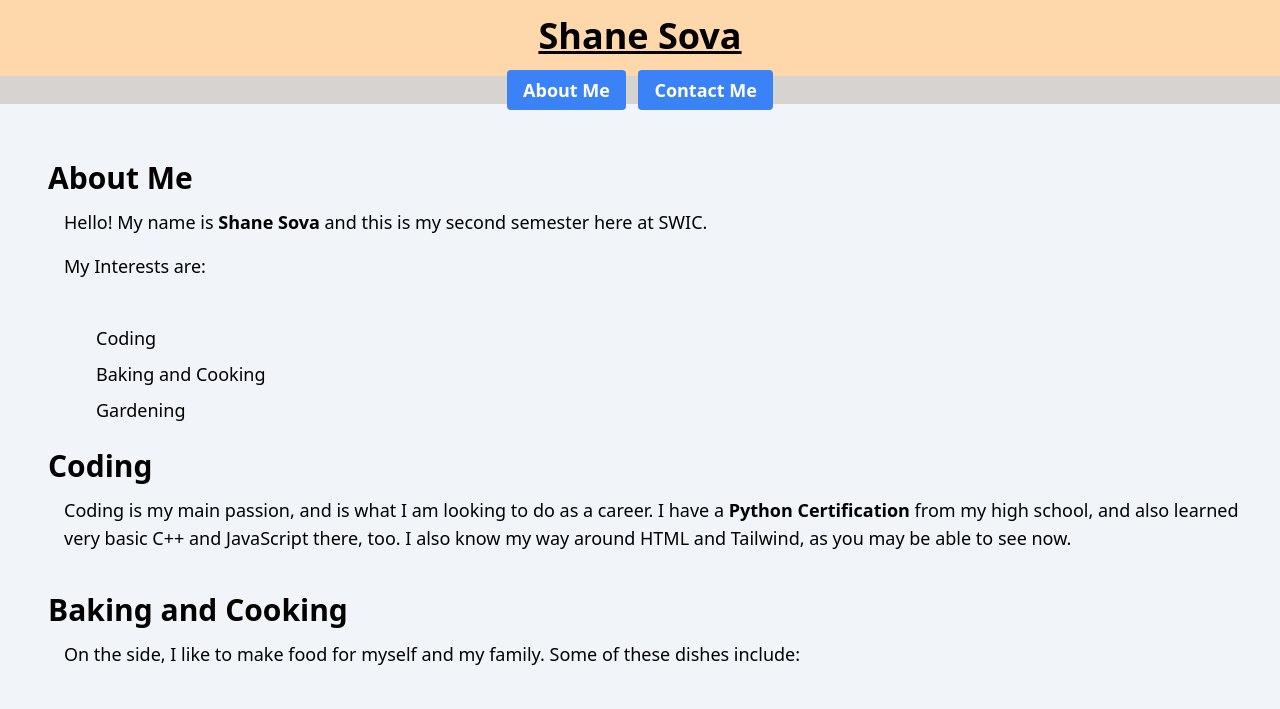
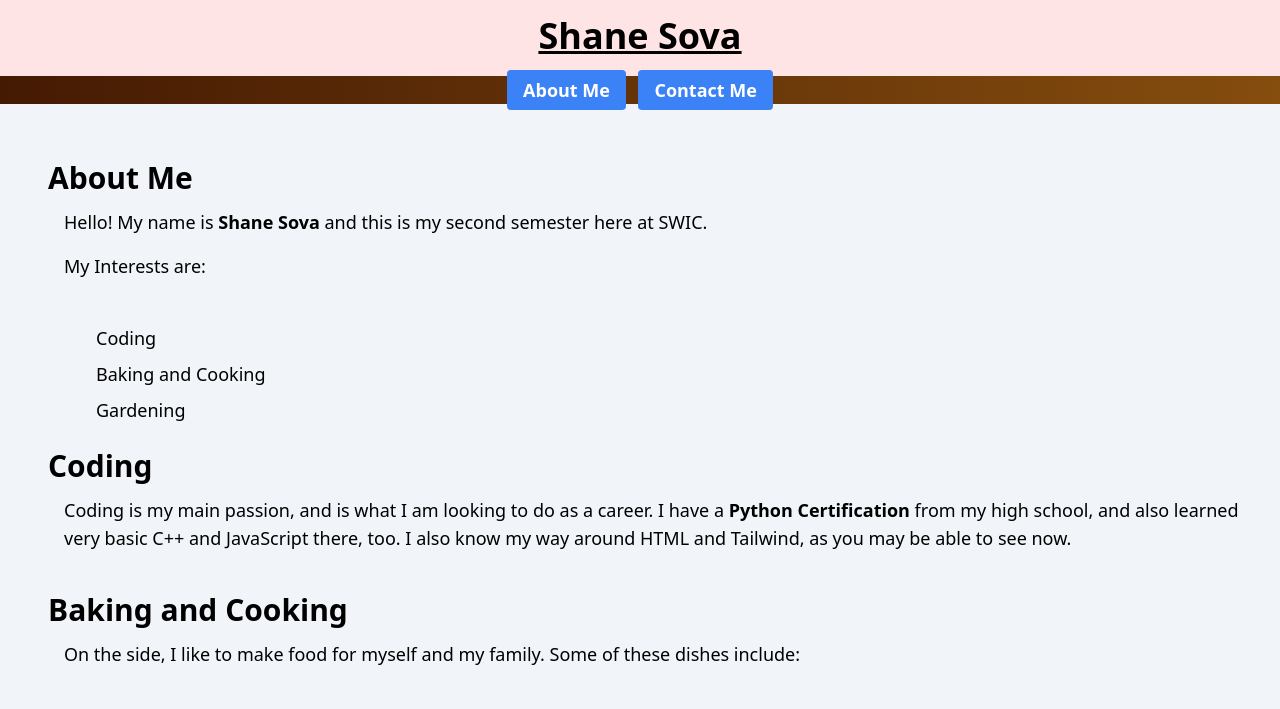
Before and after one commit to SWIC-177/html-css-skills-demo-sovas0725, a website built with Vite: page index.html in a window 1280 px wide. Shown: the top 709 px of the page. Built offline with nearby package versions, Linux system fonts and the light colour scheme.

Commit message:
Change background colors in index.html

```diff
--- a/index.html
+++ b/index.html
@@ -8,8 +8,8 @@
     <title>HTML/CSS Skills Demo</title>
   </head>
   <main class="container mx-auto">
-    <body class="text-black bg-stone-300">
-      <header class="flex items-center justify-center bg-orange-200">
+    <body class="text-black bg-gradient-to-r from-amber-950 to-yellow-800">
+      <header class="flex items-center justify-center bg-rose-100">
         <h1 class="font-bold text-center text-4xl underline mt-4 mb-5">
           Shane Sova
         </h1>
```
